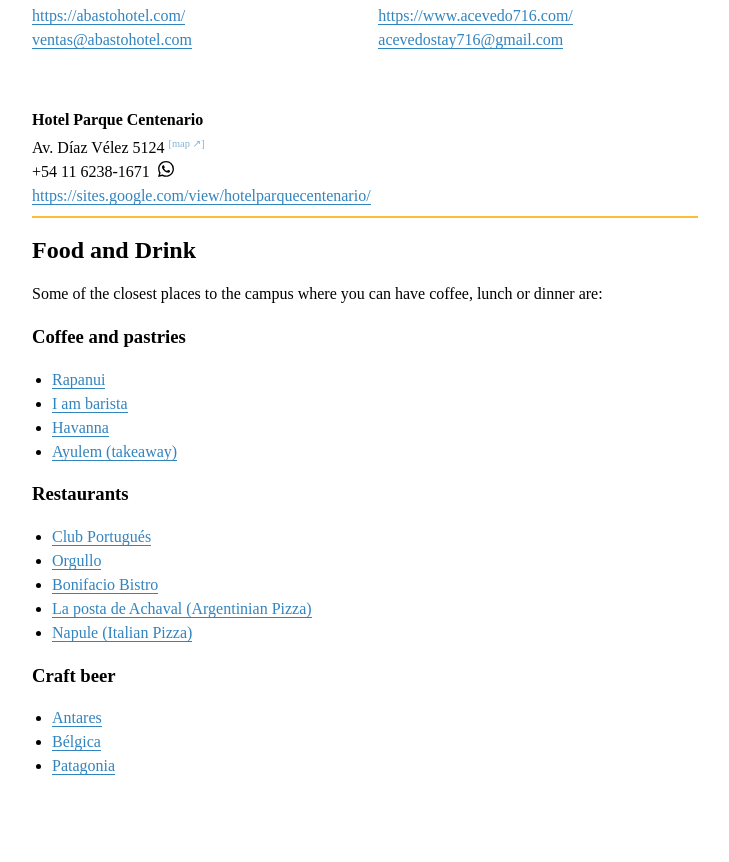
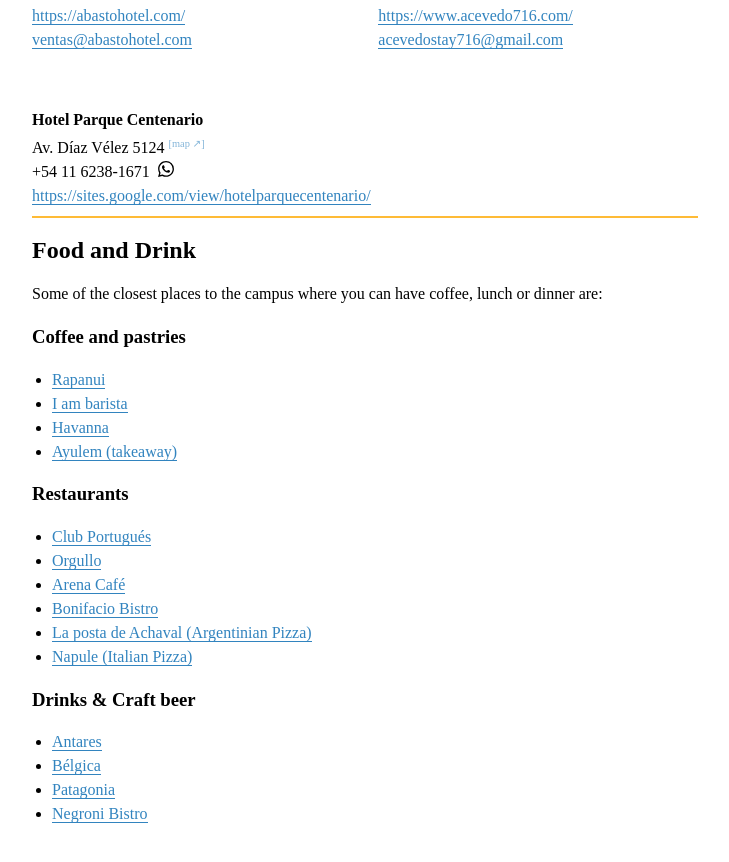
Before and after one commit to saltconf/salt36, a Jekyll site: the page built from local-information/index.md, in a window 1280 px wide and 900 px high, scrolled down 2755 px. Shown: the top 862 px of the window, without its empty margins (392-1121 px from the left). Built offline with Jekyll 4.4.1, drawn with Linux system fonts in a browser that asks for light colours.

Commit message:
updadate local information

```diff
--- a/local-information/index.md
+++ b/local-information/index.md
@@ -160,15 +160,17 @@ dinner are:
 
 - [Club Portugués](https://maps.app.goo.gl/JSLh4q8fjf5kBfU48){:target="_blank"}
 - [Orgullo](https://maps.app.goo.gl/oJ8UNb9487J1BbCT7){:target="_blank"}
+- [Arena Café](https://maps.app.goo.gl/duU1d6KXnpwZ9rGX9){:target="_blank"}
 - [Bonifacio Bistro](https://maps.app.goo.gl/5KbdfKWLyg7RPPZL6){:target="_blank"}
 - [La posta de Achaval (Argentinian Pizza)](https://maps.app.goo.gl/jjV7uPfc7cSkkF2T6){:target="_blank"}
 - [Napule (Italian Pizza)](https://maps.app.goo.gl/YPqZcjLtEbvT4yab9){:target="_blank"}
 
-### Craft beer
+### Drinks & Craft beer
 
 - [Antares](https://maps.app.goo.gl/9RytVxPE3oW2opkr8){:target="_blank"}
 - [Bélgica](https://maps.app.goo.gl/XpSscRQm4P5aVBsU9){:target="_blank"}
 - [Patagonia](https://maps.app.goo.gl/ZE5UjoxH7Q8YvA6p9){:target="_blank"}
+- [Negroni Bistro](https://maps.app.goo.gl/fpGRsdT6kMqSRbug8){:target="_blank"}
 
 <!--
 ## Music
```
